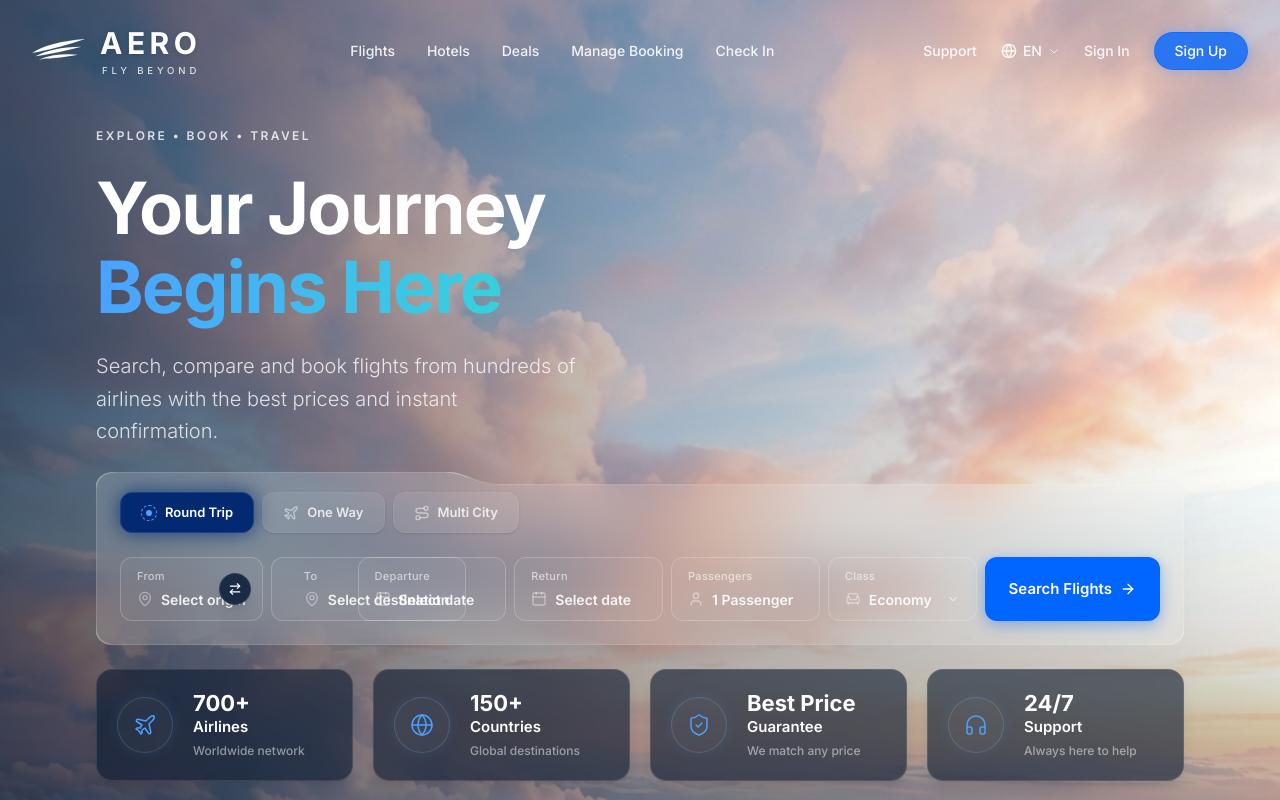
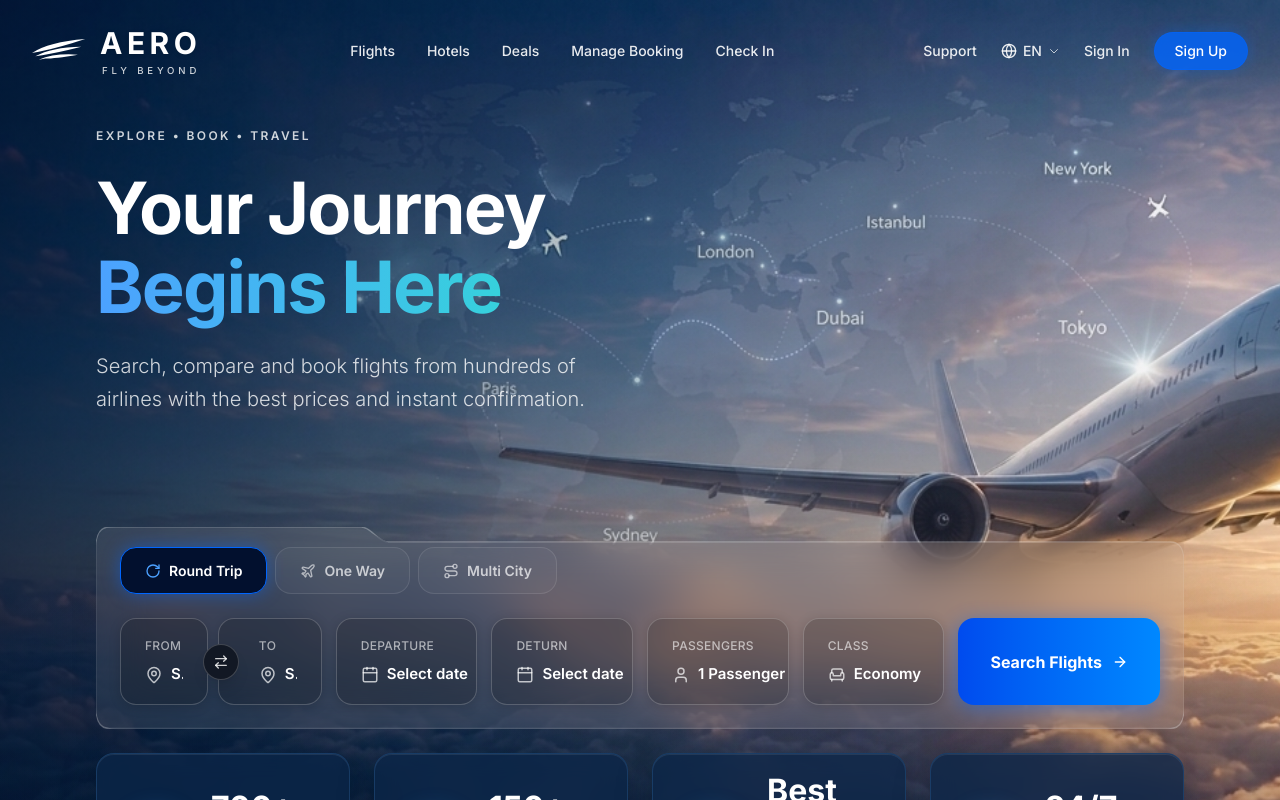
Before and after one commit to amnayahya-star/fly, a Next.js app: page /en in a window 1280 px wide. Shown: the top 800 px of the page. Built offline with nearby package versions, Linux system fonts and the light colour scheme.

Commit message:
fix the style of the hero

```diff
--- a/src/app/[lang]/page.tsx
+++ b/src/app/[lang]/page.tsx
@@ -15,8 +15,8 @@ export default async function Home({ params }: { params: Promise<{ lang: string
       {/* Background Image Layer */}
       <div className="absolute inset-0 w-full h-full pointer-events-none">
         <Image
-          src="/elegant_sky_clouds.png"
-          alt="Elegant soft sky and majestic clouds"
+          src="/q/hero-pick.png"
+          alt="Airplane flying above clouds with route labels"
           fill
           priority
           className="object-cover object-center"
--- a/src/components/BookingEngine.tsx
+++ b/src/components/BookingEngine.tsx
@@ -2,13 +2,13 @@
 import React, { useState } from 'react';
 import * as motion from 'framer-motion/client';
 import Link from 'next/link';
-import { MapPin, Calendar, User, ArrowRightLeft, Route, Plane, ArrowRight, ChevronDown, Armchair } from 'lucide-react';
+import { MapPin, Calendar, User, ArrowRightLeft, Route, Plane, ArrowRight, ChevronDown, Armchair, RotateCw } from 'lucide-react';
 import clsx from 'clsx';
 
 const tripTypes = [
-  { id: 'round', label: 'Round Trip' },
-  { id: 'oneway', label: 'One Way' },
-  { id: 'multi', label: 'Multi City' },
+  { id: 'round', label: 'Round Trip', icon: RotateCw },
+  { id: 'oneway', label: 'One Way', icon: Plane },
+  { id: 'multi', label: 'Multi City', icon: Route },
 ];
 
 export default function BookingEngine() {
@@ -19,15 +19,15 @@ export default function BookingEngine() {
       initial={{ opacity: 0, y: 30 }}
       animate={{ opacity: 1, y: 0 }}
       transition={{ duration: 0.7, delay: 0.4 }}
-      className="relative z-20 w-full max-w-[1400px] mx-auto px-8 md:px-12 xl:px-24 mt-2"
+      className="relative z-20 w-full px-8 md:px-12 xl:px-24 mt-24"
     >
       <div className="relative w-full">
-        {/* We use an SVG to draw the exact custom shape border of the glass card */}
+        {/* We use a high-resolution SVG viewBox (1600x200) to ensure the top-edge slope remains perfectly steep and sharp without horizontal stretching */}
         <div className="absolute inset-0 pointer-events-none z-0">
-          <svg className="w-full h-full drop-shadow-2xl" preserveAspectRatio="none" viewBox="0 0 1000 200" fill="none" xmlns="http://www.w3.org/2000/svg">
-            <path d="M0,20 Q0,0 20,0 L320,0 C340,0 350,15 370,15 L980,15 Q1000,15 1000,35 L1000,180 Q1000,200 980,200 L20,200 Q0,200 0,180 Z" fill="rgba(255, 255, 255, 0.15)" stroke="rgba(255,255,255,0.3)" strokeWidth="1.5"/>
+          <svg className="w-full h-full drop-shadow-2xl" preserveAspectRatio="none" viewBox="0 0 1600 200" fill="none" xmlns="http://www.w3.org/2000/svg">
+            <path d="M0,20 Q0,0 20,0 L390,0 C405,0 415,15 430,15 L1580,15 Q1600,15 1600,35 L1600,180 Q1600,200 1580,200 L20,200 Q0,200 0,180 Z" fill="rgba(255, 255, 255, 0.08)" stroke="rgba(255, 255, 255, 0.28)" strokeWidth="1.5"/>
           </svg>
-          <div className="absolute inset-0 rounded-[1.25rem] backdrop-blur-xl" style={{ clipPath: 'polygon(0 0, 32% 0, 37% 7.5%, 100% 7.5%, 100% 100%, 0 100%)' }}></div>
+          <div className="absolute inset-0 rounded-[1.25rem] backdrop-blur-xl" style={{ clipPath: 'polygon(0 0, 24.375% 0, 26.875% 7.5%, 100% 7.5%, 100% 100%, 0 100%)' }}></div>
         </div>
 
         <div className="relative z-10 p-6 pt-5">
@@ -35,98 +35,93 @@ export default function BookingEngine() {
           <div className="flex items-center gap-2 mb-6">
             {tripTypes.map((type) => {
               const isActive = activeTrip === type.id;
+              const Icon = type.icon;
               return (
                 <button
                   key={type.id}
                   onClick={() => setActiveTrip(type.id)}
                   className={clsx(
-                    "flex items-center gap-2 px-5 py-2.5 rounded-xl text-[13px] font-semibold transition-all",
+                    "flex items-center gap-2 px-6 py-3 rounded-2xl text-[14px] font-semibold transition-all cursor-pointer",
                     isActive
-                      ? "bg-[#032A70] text-white shadow-[0_0_20px_rgba(3,42,112,0.8)] border border-[#1e4080]"
-                      : "bg-white/[0.08] text-white/80 hover:text-white border border-white/[0.05] shadow-sm hover:bg-white/[0.12]"
+                      ? "bg-[#02102e] text-white shadow-[0_0_18px_rgba(0,102,255,0.45)] border border-[#0066FF]"
+                      : "bg-white/[0.03] text-white/70 hover:text-white border border-white/10 hover:bg-white/[0.06] hover:border-white/20"
                   )}
                 >
-                  {isActive && type.id === 'round' && (
-                    <div className="w-4 h-4 rounded-full border-[1.5px] border-dashed border-[#4CA1FF] flex items-center justify-center">
-                      <div className="w-1.5 h-1.5 rounded-full bg-[#4CA1FF]"></div>
-                    </div>
-                  )}
-                  {!isActive && type.id === 'oneway' && <Plane className="w-4 h-4 text-white/50" />}
-                  {!isActive && type.id === 'multi' && <Route className="w-4 h-4 text-white/50" />}
+                  <Icon className={clsx("w-4 h-4", isActive ? "text-[#4CA1FF]" : "text-white/60")} />
                   {type.label}
                 </button>
               );
             })}
           </div>
 
-          {/* Search Fields Grid */}
-          <div className="flex flex-col xl:flex-row items-stretch w-full gap-2 relative">
+          {/* Search Fields Grid with larger spacing and taller fields */}
+          <div className="flex flex-col xl:flex-row items-stretch w-full gap-3.5 relative">
 
             {/* From & To Wrapper (to position the swap button precisely) */}
-            <div className="flex flex-col md:flex-row relative gap-2 xl:flex-[2] min-w-0">
+            <div className="flex flex-col md:flex-row relative gap-2.5 xl:flex-[2.2] min-w-0">
               {/* From */}
-              <div className="flex-1 px-4 py-2.5 bg-white/[0.03] border border-white/20 rounded-xl cursor-pointer hover:bg-white/[0.06] transition-colors relative">
-                <span className="block text-[11px] text-white/60 mb-1 font-medium tracking-wide">From</span>
-                <div className="flex items-center gap-2 text-white/90">
-                  <MapPin className="w-4 h-4 text-white/40 shrink-0" />
-                  <span className="text-[14px] font-semibold whitespace-nowrap truncate">Select origin</span>
+              <div className="flex-1 px-6 py-[18px] bg-black/[0.18] border border-white/20 rounded-2xl cursor-pointer hover:bg-black/[0.26] hover:border-white/35 transition-all duration-200 relative min-w-0 shadow-[0_2px_12px_rgba(0,0,0,0.15)]">
+                <span className="block text-[12px] text-white/60 mb-2 font-medium tracking-wide uppercase">From</span>
+                <div className="flex items-center gap-2 text-white">
+                  <MapPin className="w-4.5 h-4.5 text-white/70 shrink-0" />
+                  <span className="text-[15px] font-semibold whitespace-nowrap truncate">Select origin</span>
                 </div>
               </div>
 
               {/* To */}
-              <div className="flex-1 px-4 py-2.5 bg-white/[0.03] border border-white/20 rounded-xl cursor-pointer hover:bg-white/[0.06] transition-colors pl-6 md:pl-8">
-                <span className="block text-[11px] text-white/60 mb-1 font-medium tracking-wide">To</span>
-                <div className="flex items-center gap-2 text-white/90">
-                  <MapPin className="w-4 h-4 text-white/40 shrink-0" />
-                  <span className="text-[14px] font-semibold whitespace-nowrap truncate">Select destination</span>
+              <div className="flex-1 px-6 py-[18px] bg-black/[0.18] border border-white/20 rounded-2xl cursor-pointer hover:bg-black/[0.26] hover:border-white/35 transition-all duration-200 pl-8 md:pl-10 min-w-0 shadow-[0_2px_12px_rgba(0,0,0,0.15)]">
+                <span className="block text-[12px] text-white/60 mb-2 font-medium tracking-wide uppercase">To</span>
+                <div className="flex items-center gap-2 text-white">
+                  <MapPin className="w-4.5 h-4.5 text-white/70 shrink-0" />
+                  <span className="text-[15px] font-semibold whitespace-nowrap truncate">Select destination</span>
                 </div>
               </div>
 
               {/* Swap Button */}
-              <button className="absolute left-1/2 top-1/2 -translate-x-1/2 -translate-y-1/2 w-8 h-8 rounded-full bg-[#1b2b45] border border-white/10 flex items-center justify-center text-white hover:text-white z-10 hover:bg-[#25395a] transition-colors shadow-lg">
-                <ArrowRightLeft className="w-3.5 h-3.5" />
+              <button className="absolute left-1/2 top-1/2 -translate-x-1/2 -translate-y-1/2 w-9 h-9 rounded-full bg-[#121824] border border-white/20 flex items-center justify-center text-white hover:text-white z-10 hover:bg-[#1a2336] hover:border-white/35 transition-all shadow-lg cursor-pointer backdrop-blur-md">
+                <ArrowRightLeft className="w-4 h-4 text-white/80" />
               </button>
             </div>
 
             {/* Departure */}
-            <div className="flex-1 px-4 py-2.5 bg-white/[0.03] border border-white/20 rounded-xl cursor-pointer hover:bg-white/[0.06] transition-colors min-w-0">
-              <span className="block text-[11px] text-white/60 mb-1 font-medium tracking-wide">Departure</span>
-              <div className="flex items-center gap-2 text-white/90">
-                <Calendar className="w-4 h-4 text-white/40" />
-                <span className="text-[14px] font-semibold whitespace-nowrap">Select date</span>
+            <div className="flex-1 px-6 py-[18px] bg-black/[0.18] border border-white/20 rounded-2xl cursor-pointer hover:bg-black/[0.26] hover:border-white/35 transition-all duration-200 min-w-0 shadow-[0_2px_12px_rgba(0,0,0,0.15)]">
+              <span className="block text-[12px] text-white/60 mb-2 font-medium tracking-wide uppercase">Departure</span>
+              <div className="flex items-center gap-2 text-white">
+                <Calendar className="w-4.5 h-4.5 text-white/70 shrink-0" />
+                <span className="text-[15px] font-semibold whitespace-nowrap">Select date</span>
               </div>
             </div>
 
-            {/* Return */}
-            <div className="flex-1 px-4 py-2.5 bg-white/[0.03] border border-white/20 rounded-xl cursor-pointer hover:bg-white/[0.06] transition-colors min-w-0">
-              <span className="block text-[11px] text-white/60 mb-1 font-medium tracking-wide">Return</span>
-              <div className="flex items-center gap-2 text-white/90">
-                <Calendar className="w-4 h-4 text-white/40" />
-                <span className="text-[14px] font-semibold whitespace-nowrap">Select date</span>
+            {/* Deturn */}
+            <div className="flex-1 px-6 py-[18px] bg-black/[0.18] border border-white/20 rounded-2xl cursor-pointer hover:bg-black/[0.26] hover:border-white/35 transition-all duration-200 min-w-0 shadow-[0_2px_12px_rgba(0,0,0,0.15)]">
+              <span className="block text-[12px] text-white/60 mb-2 font-medium tracking-wide uppercase">Deturn</span>
+              <div className="flex items-center gap-2 text-white">
+                <Calendar className="w-4.5 h-4.5 text-white/70 shrink-0" />
+                <span className="text-[15px] font-semibold whitespace-nowrap">Select date</span>
               </div>
             </div>
 
             {/* Passengers */}
-            <div className="flex-1 px-4 py-2.5 bg-white/[0.03] border border-white/20 rounded-xl cursor-pointer hover:bg-white/[0.06] transition-colors min-w-0">
-              <span className="block text-[11px] text-white/60 mb-1 font-medium tracking-wide">Passengers</span>
-              <div className="flex items-center gap-2 text-white/90">
-                <User className="w-4 h-4 text-white/40" />
-                <span className="text-[14px] font-semibold whitespace-nowrap">1 Passenger</span>
+            <div className="flex-1 px-6 py-[18px] bg-black/[0.18] border border-white/20 rounded-2xl cursor-pointer hover:bg-black/[0.26] hover:border-white/35 transition-all duration-200 min-w-0 shadow-[0_2px_12px_rgba(0,0,0,0.15)]">
+              <span className="block text-[12px] text-white/60 mb-2 font-medium tracking-wide uppercase">Passengers</span>
+              <div className="flex items-center gap-2 text-white">
+                <User className="w-4.5 h-4.5 text-white/70 shrink-0" />
+                <span className="text-[15px] font-semibold whitespace-nowrap">1 Passenger</span>
               </div>
             </div>
 
             {/* Class */}
-            <div className="flex-1 px-4 py-2.5 bg-white/[0.03] border border-white/20 rounded-xl cursor-pointer hover:bg-white/[0.06] transition-colors min-w-0">
-              <span className="block text-[11px] text-white/60 mb-1 font-medium tracking-wide">Class</span>
-              <div className="flex items-center gap-2 text-white/90">
-                <Armchair className="w-4 h-4 text-white/40" />
-                <span className="text-[14px] font-semibold whitespace-nowrap">Economy</span>
+            <div className="flex-1 px-6 py-[18px] bg-black/[0.18] border border-white/20 rounded-2xl cursor-pointer hover:bg-black/[0.26] hover:border-white/35 transition-all duration-200 min-w-0 shadow-[0_2px_12px_rgba(0,0,0,0.15)]">
+              <span className="block text-[12px] text-white/60 mb-2 font-medium tracking-wide uppercase">Class</span>
+              <div className="flex items-center gap-2 text-white">
+                <Armchair className="w-4.5 h-4.5 text-white/70 shrink-0" />
+                <span className="text-[15px] font-semibold whitespace-nowrap">Economy</span>
                 <ChevronDown className="w-3.5 h-3.5 text-white/50 ml-auto" />
               </div>
             </div>
 
-            {/* Search Button */}
-            <Link href="/flights" className="xl:w-auto w-full bg-[#0066FF] hover:bg-[#0052cc] text-white px-6 py-2.5 rounded-xl font-semibold flex items-center justify-center gap-2 transition-all shadow-[0_4px_15px_rgba(0,102,255,0.4)] whitespace-nowrap text-[15px]">
+            {/* Search Button (perfectly matches inputs in height and features a premium blue linear gradient) */}
+            <Link href="/flights" className="xl:w-auto w-full bg-gradient-to-r from-[#004BEE] to-[#0088FF] hover:from-[#003CD0] hover:to-[#0077EE] text-white px-8 py-[18px] rounded-2xl font-bold flex items-center justify-center gap-2.5 transition-all shadow-[0_4px_20px_rgba(0,102,255,0.45)] hover:shadow-[0_4px_28px_rgba(0,102,255,0.7)] hover:scale-[1.02] active:scale-[0.98] whitespace-nowrap text-[16px] cursor-pointer">
               Search Flights
               <ArrowRight className="w-4 h-4" />
             </Link>
--- a/src/components/HeroContent.tsx
+++ b/src/components/HeroContent.tsx
@@ -3,7 +3,7 @@ import * as motion from 'framer-motion/client';
 
 export default function HeroContent({ dict }: { dict: any }) {
   return (
-    <div className="max-w-2xl text-white relative z-10 pt-12 pb-4 px-8 md:px-12 xl:px-24">
+    <div className="max-w-4xl text-white relative z-10 pt-12 pb-4 px-8 md:px-12 xl:px-24">
       {/* Label */}
       <motion.div
         initial={{ opacity: 0, y: 20 }}
@@ -29,13 +29,12 @@ export default function HeroContent({ dict }: { dict: any }) {
         </span>
       </motion.h1>
 
-      {/* Description */}
-      <motion.p
-        initial={{ opacity: 0, y: 20 }}
-        animate={{ opacity: 1, y: 0 }}
-        transition={{ duration: 0.6, delay: 0.3 }}
-        className="text-lg md:text-xl text-white/80 max-w-lg leading-relaxed font-light"
-      >
+        <motion.p
+          initial={{ opacity: 0, y: 20 }}
+          animate={{ opacity: 1, y: 0 }}
+          transition={{ duration: 0.6, delay: 0.3 }}
+          className="text-lg md:text-xl text-white/80 max-w-[540px] leading-relaxed font-light"
+        >
         {dict.description}
       </motion.p>
     </div>
--- a/src/components/Statistics.tsx
+++ b/src/components/Statistics.tsx
@@ -1,6 +1,6 @@
 import React from 'react';
 import * as motion from 'framer-motion/client';
-import { Plane, Globe, ShieldCheck, Headphones } from 'lucide-react';
+import { Plane, Globe, ShieldCheck, Headset } from 'lucide-react';
 
 const stats = [
   {
@@ -22,7 +22,7 @@ const stats = [
     desc: 'We match any price',
   },
   {
-    icon: Headphones,
+    icon: Headset,
     title: '24/7',
     subtitle: 'Support',
     desc: 'Always here to help',
@@ -31,10 +31,10 @@ const stats = [
 
 export default function Statistics() {
   return (
-    <div className="relative z-20 w-full max-w-[1400px] mx-auto px-8 md:px-12 xl:px-24 mt-6 pb-12 flex flex-col items-center">
+    <div className="relative z-20 w-full px-8 md:px-12 xl:px-24 mt-6 pb-12 flex flex-col items-center">
 
       {/* Stats Grid */}
-      <div className="w-full grid grid-cols-1 md:grid-cols-2 lg:grid-cols-4 gap-5 mb-12">
+      <div className="w-full grid grid-cols-1 md:grid-cols-2 lg:grid-cols-4 gap-5 lg:gap-6 mb-12">
         {stats.map((stat, idx) => {
           const Icon = stat.icon;
           return (
@@ -43,16 +43,22 @@ export default function Statistics() {
               initial={{ opacity: 0, y: 20 }}
               animate={{ opacity: 1, y: 0 }}
               transition={{ duration: 0.5, delay: 0.6 + idx * 0.1 }}
-              className="bg-[#0b1a30]/60 backdrop-blur-md border border-white/10 rounded-2xl p-5 flex items-center gap-5 hover:bg-[#0b1a30]/80 transition-colors group cursor-pointer shadow-lg"
+              className="group flex min-h-[126px] cursor-pointer items-center gap-5 rounded-[18px] border border-[#1f4774]/70 bg-[#0b2648]/75 px-6 py-5 shadow-[inset_0_1px_0_rgba(255,255,255,0.08),0_14px_34px_rgba(4,15,35,0.38)] backdrop-blur-md transition-colors hover:border-[#2d5f96]/85 hover:bg-[#0d2c54]/80"
             >
-              <div className="w-14 h-14 rounded-full bg-white/[0.03] border border-white/10 flex items-center justify-center relative group-hover:scale-110 transition-transform">
-                <div className="absolute inset-0 rounded-full shadow-[0_0_15px_rgba(76,161,255,0.15)] pointer-events-none"></div>
-                <Icon className="w-6 h-6 text-[#4CA1FF] relative z-10" strokeWidth={1.5} />
+              <div
+                className="relative flex h-[70px] w-[70px] shrink-0 items-center justify-center rounded-full border border-[#2c5a91]/55 shadow-[inset_0_1px_0_rgba(255,255,255,0.14),0_0_24px_rgba(62,146,239,0.24)] transition-transform group-hover:scale-105"
+                style={{
+                  background:
+                    'radial-gradient(circle at 35% 28%, rgba(77, 158, 255, 0.42), rgba(31, 98, 171, 0.42) 45%, rgba(13, 38, 73, 0.9) 100%)',
+                }}
+              >
+                <div className="absolute inset-[7px] rounded-full border border-white/[0.04]" />
+                <Icon className="relative z-10 h-8 w-8 text-white drop-shadow-[0_0_8px_rgba(255,255,255,0.22)]" strokeWidth={1.8} />
               </div>
-              <div className="flex flex-col">
-                <span className="text-[22px] font-bold text-white leading-tight">{stat.title}</span>
-                <span className="text-[15px] font-semibold text-white leading-snug">{stat.subtitle}</span>
-                <span className="text-[12px] text-white/50 mt-1 font-medium">{stat.desc}</span>
+              <div className="flex min-w-0 flex-col">
+                <span className="text-[28px] font-bold leading-[1.05] text-white md:text-[32px]">{stat.title}</span>
+                <span className="text-[20px] font-semibold leading-snug text-white md:text-[21px]">{stat.subtitle}</span>
+                <span className="mt-3 text-[14px] font-medium leading-tight text-[#b8c4d5]">{stat.desc}</span>
               </div>
             </motion.div>
           );
```
Also changed, not shown: public/q/hero-pick.png (added), 1 other file (tests, documents, lock files or other folders).
